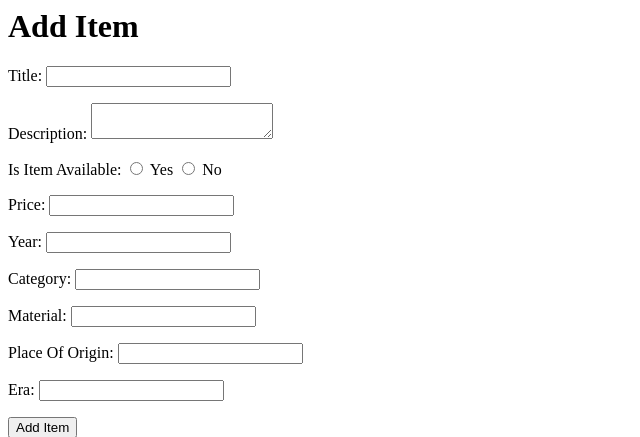
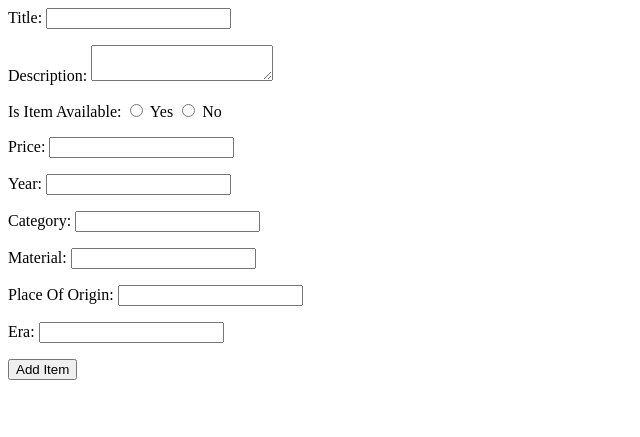
Before and after one commit to elpadi/dfa-course4-antiques, a PHP site: page /add-form.php in a window 1280 px wide. Shown: the top 437 px of the page, without its empty margins (0-640 px from the left). Run offline with PHP 8.4, Linux system fonts and the light colour scheme.

Commit message:
Removed title from form template

```diff
--- a/cms/includes/items/add-form.php
+++ b/cms/includes/items/add-form.php
@@ -1,4 +1,3 @@
-<h1>Add Item</h1>
 <form method="post" action="">
 
   <p><label>Title: <input name="title"></label></p>
```
